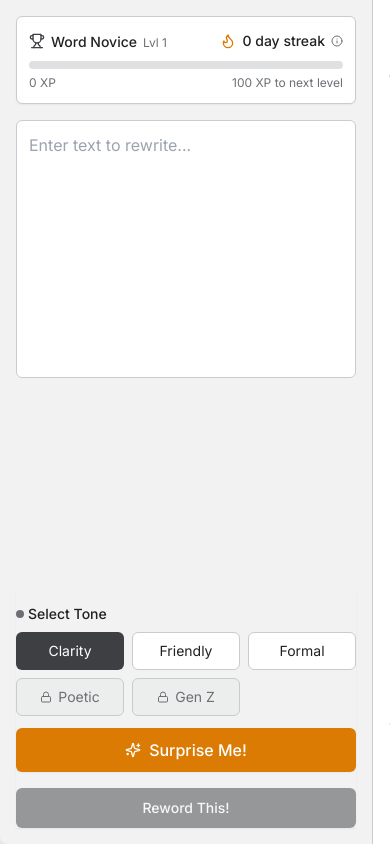
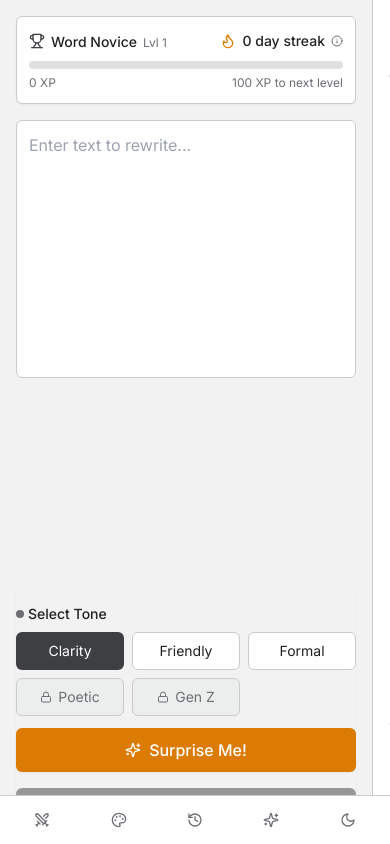
Before and after one commit to danghaonhien/reword-this, a React (Vite) app: page / in a window 390 px wide. Shown: the top 844 px of the page. Built offline with nearby package versions, Linux system fonts and the light colour scheme.

Commit message:
add env to gitignore

```diff
--- a/src/pages/PopupView.tsx
+++ b/src/pages/PopupView.tsx
@@ -21,6 +21,34 @@ import CustomToneBuilder from '../components/CustomToneBuilder'
 import RewardsPanel from '../components/RewardsPanel'
 import { useRewrite } from '../hooks/useRewrite'
 import { useGameification } from '../hooks/useGameification'
+
+// Get rewards data from gameification system
+const getNextReward = (level: number): { name: string, unlocksAt: number } => {
+  const rewards = [
+    { name: "Basic themes", unlocksAt: 1 },
+    { name: "Professional themes", unlocksAt: 5 },
+    { name: "Premium themes", unlocksAt: 10 },
+    { name: "Advanced styles", unlocksAt: 15 },
+    { name: "Expert tones", unlocksAt: 20 },
+  ];
+
+  // Find the next reward that hasn't been unlocked yet
+  const nextReward = rewards.find(reward => reward.unlocksAt > level);
+
+  // If all rewards are unlocked, return the last one
+  return nextReward || rewards[rewards.length - 1];
+}
+
+// Calculate progress to next unlock
+const getRewardProgress = (level: number, nextUnlock: number): number => {
+  // Find the previous unlock level
+  const prevUnlock = nextUnlock <= 5 ? 1 :
+                     nextUnlock <= 10 ? 5 :
+                     nextUnlock <= 15 ? 10 : 15;
+
+  // Calculate progress percentage between previous and next unlock
+  return ((level - prevUnlock) / (nextUnlock - prevUnlock)) * 100;
+}
 
 // Function to get level title based on level
 const getLevelTitle = (level: number): string => {
@@ -367,9 +395,69 @@ const PopupView: React.FC<PopupViewProps> = ({ selectedText = '' }) => {
                         <Flame className="w-4 h-4 text-accent" />
                         <span className="text-sm font-medium">{streak} day streak</span>
                         <Info className="w-3 h-3 text-muted-foreground cursor-help" />
-                        <div className="absolute bottom-full right-0 mb-2 bg-popover text-popover-foreground text-xs p-2 rounded shadow-md opacity-0 group-hover:opacity-100 transition-opacity pointer-events-none">
-                          <div className="text-xs">Current streak: {streak}/7 days</div>
-                          <div className="text-xs mt-1">Keep rewriting daily to maintain your streak!</div>
+                        <div className="absolute top-full right-0 mt-2 bg-popover text-popover-foreground text-xs p-3 rounded shadow-md opacity-0 group-hover:opacity-100 transition-opacity pointer-events-none z-30 w-64">
+                          <h5 className="font-medium mb-3">Your Progress</h5>
+
+                          <div className="space-y-3">
+                            {/* Level Progress */}
+                            <div>
+                              <div className="flex justify-between mb-1">
+                                <span>Level Progress</span>
+                                <span>{xp % 100}/100 XP</span>
+                              </div>
+                              <div className="w-full bg-muted h-1.5 rounded-full overflow-hidden">
+                                <div
+                                  className="bg-primary h-full rounded-full transition-all duration-500 ease-out"
+                                  style={{ width: `${xp % 100}%` }}
+                                />
+                              </div>
+                              <div className="text-xxs text-muted-foreground mt-1">
+                                {100 - (xp % 100)} XP needed for level {level + 1}
+                              </div>
+                            </div>
+
+                            {/* Streak Progress */}
+                            <div>
+                              <div className="flex justify-between mb-1">
+                                <span>Streak Progress</span>
+                                <span>{streak}/7 days</span>
+                              </div>
+                              <div className="w-full bg-muted h-1.5 rounded-full overflow-hidden">
+                                <div
+                                  className="bg-accent h-full rounded-full transition-all duration-500 ease-out"
+                                  style={{ width: `${(streak / 7) * 100}%` }}
+                                />
+                              </div>
+                              <div className="text-xxs text-muted-foreground mt-1">
+                                {streak >= 7 ? 'Streak complete! Keep going!' : `${7 - streak} more day${7 - streak !== 1 ? 's' : ''} to complete streak`}
+                              </div>
+                            </div>
+
+                            {/* Next Reward - Dynamically calculated */}
+                            {(() => {
+                              const nextReward = getNextReward(level);
+                              const progress = getRewardProgress(level, nextReward.unlocksAt);
+                              const levelsAway = nextReward.unlocksAt - level;
+
+                              return (
+                                <div>
+                                  <div className="flex justify-between mb-1">
+                                    <span>Next Reward</span>
+                                    <span>{levelsAway > 0 ? `${levelsAway} level${levelsAway !== 1 ? 's' : ''} away` : 'Unlocked!'}</span>
+                                  </div>
+                                  <div className="w-full bg-muted h-1.5 rounded-full overflow-hidden">
+                                    <div
+                                      className="bg-primary h-full rounded-full transition-all duration-500 ease-out"
+                                      style={{ width: `${progress}%` }}
+                                    />
+                                  </div>
+                                  <div className="text-xxs text-muted-foreground mt-1">
+                                    {nextReward.name}{levelsAway > 0 ? ` at level ${nextReward.unlocksAt}` : ' (unlocked)'}
+                                  </div>
+                                </div>
+                              );
+                            })()}
+                          </div>
                         </div>
                       </div>
                     </div>
@@ -553,7 +641,7 @@ const PopupView: React.FC<PopupViewProps> = ({ selectedText = '' }) => {
             >
               <Swords className="w-4 h-4" />
             </button>
-            <span className="absolute right-[calc(100%+8px)] top-1/2 -translate-y-1/2 opacity-0 group-hover:opacity-100 transition-opacity bg-popover text-popover-foreground text-xs px-2 py-1 rounded pointer-events-none whitespace-nowrap">
+            <span className="absolute right-[calc(100%+8px)] top-1/2 -translate-y-1/2 opacity-0 group-hover:opacity-100 transition-opacity bg-popover text-popover-foreground text-xs px-2 py-1 rounded pointer-events-none whitespace-nowrap z-50">
               Rewrite Battle
             </span>
           </div>
@@ -566,7 +654,7 @@ const PopupView: React.FC<PopupViewProps> = ({ selectedText = '' }) => {
             >
               <Palette className="w-4 h-4" />
             </button>
-            <span className="absolute right-[calc(100%+8px)] top-1/2 -translate-y-1/2 opacity-0 group-hover:opacity-100 transition-opacity bg-popover text-popover-foreground text-xs px-2 py-1 rounded pointer-events-none whitespace-nowrap">
+            <span className="absolute right-[calc(100%+8px)] top-1/2 -translate-y-1/2 opacity-0 group-hover:opacity-100 transition-opacity bg-popover text-popover-foreground text-xs px-2 py-1 rounded pointer-events-none whitespace-nowrap z-50">
               Custom Tone
             </span>
           </div>
@@ -579,7 +667,7 @@ const PopupView: React.FC<PopupViewProps> = ({ selectedText = '' }) => {
             >
               <History className="w-4 h-4" />
             </button>
-            <span className="absolute right-[calc(100%+8px)] top-1/2 -translate-y-1/2 opacity-0 group-hover:opacity-100 transition-opacity bg-popover text-popover-foreground text-xs px-2 py-1 rounded pointer-events-none whitespace-nowrap">
+            <span className="absolute right-[calc(100%+8px)] top-1/2 -translate-y-1/2 opacity-0 group-hover:opacity-100 transition-opacity bg-popover text-popover-foreground text-xs px-2 py-1 rounded pointer-events-none whitespace-nowrap z-50">
               History
             </span>
           </div>
@@ -595,7 +683,7 @@ const PopupView: React.FC<PopupViewProps> = ({ selectedText = '' }) => {
             >
               <Sparkles className="w-4 h-4" />
             </button>
-            <span className="absolute right-[calc(100%+8px)] top-1/2 -translate-y-1/2 opacity-0 group-hover:opacity-100 transition-opacity bg-popover text-popover-foreground text-xs px-2 py-1 rounded pointer-events-none whitespace-nowrap">
+            <span className="absolute right-[calc(100%+8px)] top-1/2 -translate-y-1/2 opacity-0 group-hover:opacity-100 transition-opacity bg-popover text-popover-foreground text-xs px-2 py-1 rounded pointer-events-none whitespace-nowrap z-50">
               Rewards
             </span>
           </div>
@@ -608,7 +696,7 @@ const PopupView: React.FC<PopupViewProps> = ({ selectedText = '' }) => {
             >
               {isDarkMode ? <Sun className="w-4 h-4" /> : <Moon className="w-4 h-4" />}
             </button>
-            <span className="absolute right-[calc(100%+8px)] top-1/2 -translate-y-1/2 opacity-0 group-hover:opacity-100 transition-opacity bg-popover text-popover-foreground text-xs px-2 py-1 rounded pointer-events-none whitespace-nowrap">
+            <span className="absolute right-[calc(100%+8px)] top-1/2 -translate-y-1/2 opacity-0 group-hover:opacity-100 transition-opacity bg-popover text-popover-foreground text-xs px-2 py-1 rounded pointer-events-none whitespace-nowrap z-50">
               {isDarkMode ? 'Light Mode' : 'Dark Mode'}
             </span>
           </div>
@@ -621,12 +709,82 @@ const PopupView: React.FC<PopupViewProps> = ({ selectedText = '' }) => {
             >
               <X className="w-4 h-4" />
             </button>
-            <span className="absolute right-[calc(100%+8px)] top-1/2 -translate-y-1/2 opacity-0 group-hover:opacity-100 transition-opacity bg-popover text-popover-foreground text-xs px-2 py-1 rounded pointer-events-none whitespace-nowrap">
+            <span className="absolute right-[calc(100%+8px)] top-1/2 -translate-y-1/2 opacity-0 group-hover:opacity-100 transition-opacity bg-popover text-popover-foreground text-xs px-2 py-1 rounded pointer-events-none whitespace-nowrap z-50">
               Close
             </span>
           </div>
         </div>
       </div>
+
+      {/* Mobile bottom navigation - visible only on small screens */}
+      {currentView === null && (
+        <div className="sm:hidden fixed bottom-0 left-0 right-0 bg-card border-t border-border flex justify-around py-2 px-1 z-20">
+          <div className="relative group">
+            <button
+              onClick={() => setCurrentView('battle')}
+              className={`p-2 rounded-full ${currentView === 'battle' ? 'bg-primary text-primary-foreground' : 'hover:bg-muted/50 text-muted-foreground'}`}
+              title="Battle Rewrite"
+            >
+              <Swords className="w-4 h-4" />
+            </button>
+            <span className="absolute bottom-full left-1/2 -translate-x-1/2 mb-2 opacity-0 group-hover:opacity-100 transition-opacity bg-popover text-popover-foreground text-xs px-2 py-1 rounded pointer-events-none whitespace-nowrap z-50">
+              Rewrite Battle
+            </span>
+          </div>
+
+          <div className="relative group">
+            <button
+              onClick={() => setCurrentView('custom')}
+              className={`p-2 rounded-full ${currentView === 'custom' ? 'bg-primary text-primary-foreground' : 'hover:bg-muted/50 text-muted-foreground'}`}
+              title="Custom Tone Rewrite"
+            >
+              <Palette className="w-4 h-4" />
+            </button>
+            <span className="absolute bottom-full left-1/2 -translate-x-1/2 mb-2 opacity-0 group-hover:opacity-100 transition-opacity bg-popover text-popover-foreground text-xs px-2 py-1 rounded pointer-events-none whitespace-nowrap z-50">
+              Custom Tone
+            </span>
+          </div>
+
+          <div className="relative group">
+            <button
+              onClick={() => setCurrentView('history')}
+              className={`p-2 rounded-full ${currentView === 'history' ? 'bg-primary text-primary-foreground' : 'hover:bg-muted/50 text-muted-foreground'}`}
+              title="Rewrite History"
+            >
+              <History className="w-4 h-4" />
+            </button>
+            <span className="absolute bottom-full left-1/2 -translate-x-1/2 mb-2 opacity-0 group-hover:opacity-100 transition-opacity bg-popover text-popover-foreground text-xs px-2 py-1 rounded pointer-events-none whitespace-nowrap z-50">
+              History
+            </span>
+          </div>
+
+          <div className="relative group">
+            <button
+              onClick={() => setCurrentView('rewards')}
+              className={`p-2 rounded-full ${currentView === 'rewards' ? 'bg-primary text-primary-foreground' : 'hover:bg-muted/50 text-muted-foreground'}`}
+              title="Rewards"
+            >
+              <Sparkles className="w-4 h-4" />
+            </button>
+            <span className="absolute bottom-full left-1/2 -translate-x-1/2 mb-2 opacity-0 group-hover:opacity-100 transition-opacity bg-popover text-popover-foreground text-xs px-2 py-1 rounded pointer-events-none whitespace-nowrap z-50">
+              Rewards
+            </span>
+          </div>
+
+          <div className="relative group">
+            <button
+              onClick={toggleTheme}
+              className="p-2 rounded-full hover:bg-muted/50 text-muted-foreground"
+              title={isDarkMode ? 'Switch to Light Mode' : 'Switch to Dark Mode'}
+            >
+              {isDarkMode ? <Sun className="w-4 h-4" /> : <Moon className="w-4 h-4" />}
+            </button>
+            <span className="absolute bottom-full left-1/2 -translate-x-1/2 mb-2 opacity-0 group-hover:opacity-100 transition-opacity bg-popover text-popover-foreground text-xs px-2 py-1 rounded pointer-events-none whitespace-nowrap z-50">
+              {isDarkMode ? 'Light Mode' : 'Dark Mode'}
+            </span>
+          </div>
+        </div>
+      )}
     </div>
   )
 }
```
Also changed, not shown: 1 other file (tests, documents, lock files or other folders).
